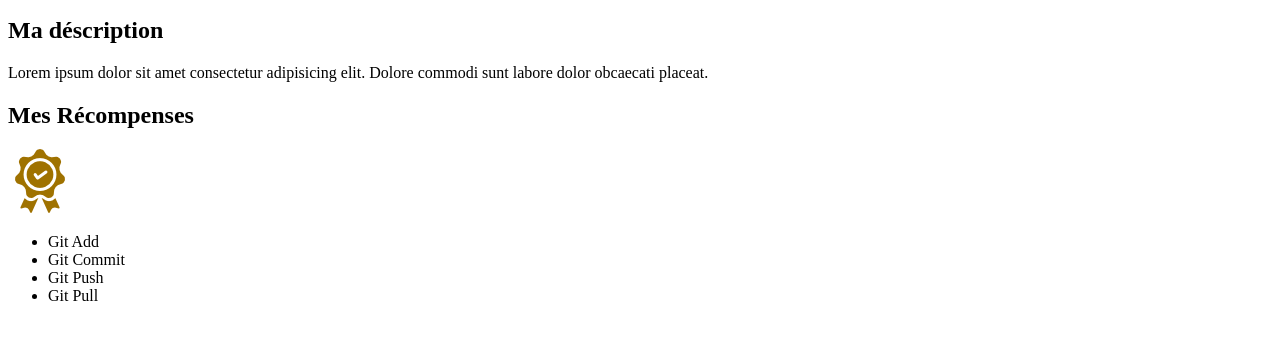
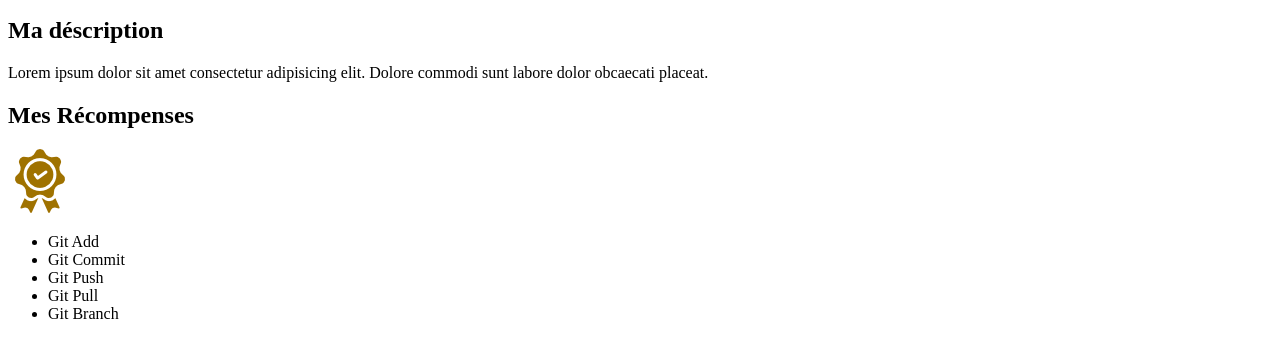
Before and after one commit to Antoninglz33/cours_git_medoc, a plain HTML site: page index.html in a window 1280 px wide. Shown: the part 45-402 px from the top of the page. Drawn offline with Linux system fonts and the light colour scheme; files whose address does not match are found by name.

Commit message:
ajout git branch

```diff
--- a/index.html
+++ b/index.html
@@ -35,6 +35,7 @@
             <li>Git Commit</li>
             <li>Git Push</li>
             <li>Git Pull</li>
+            <li>Git Branch</li>
         </ul>
     </div>
 </body>
```
